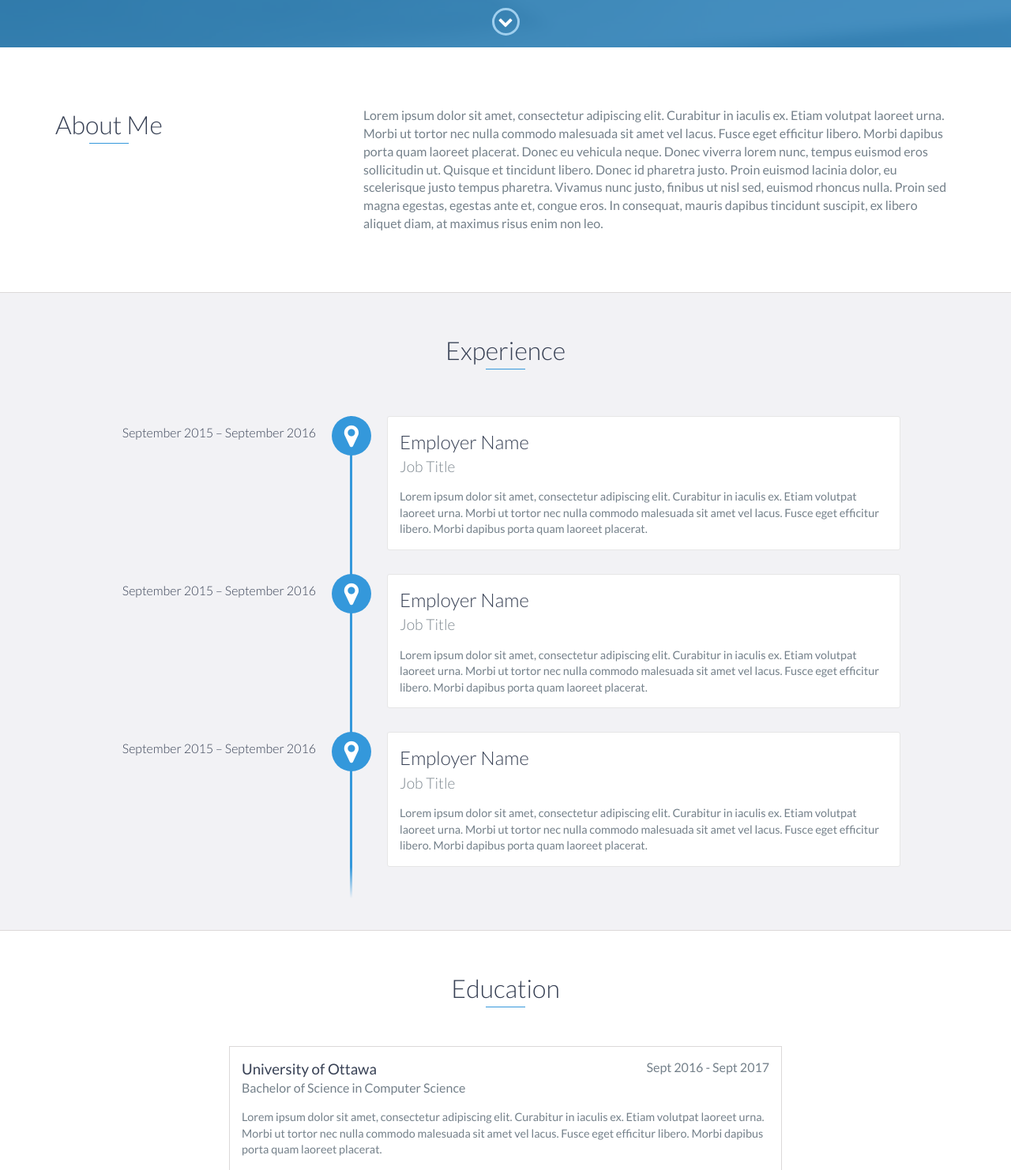
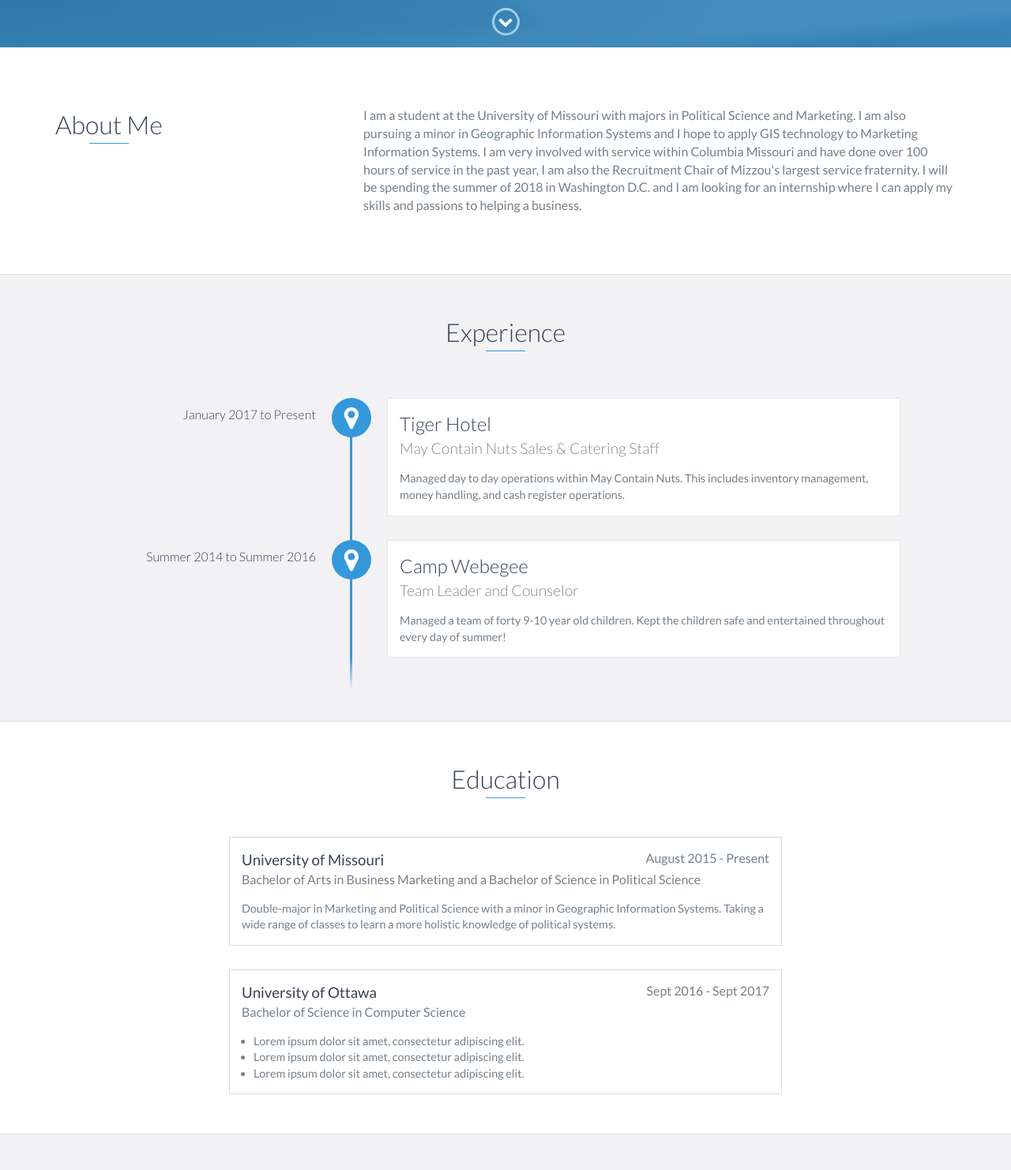
Before and after one commit to duganbrianj/-Brian, a plain HTML site: page index.html in a window 1280 px wide. Shown: the part 740-2222 px from the top of the page at 79% size. Drawn offline with nearby package versions, Linux system fonts and the light colour scheme.

Commit message:
Update index.html

```diff
--- a/index.html
+++ b/index.html
@@ -73,9 +73,9 @@
                 </div>
                 <div class="col-md-8">
                     <p>
-                        Lorem ipsum dolor sit amet, consectetur adipiscing elit. Curabitur in iaculis ex. Etiam volutpat laoreet urna. Morbi ut tortor nec nulla commodo malesuada sit amet vel lacus. Fusce eget efficitur libero. Morbi dapibus porta quam laoreet placerat. Donec
-                        eu vehicula neque. Donec viverra lorem nunc, tempus euismod eros sollicitudin ut. Quisque et tincidunt libero. Donec id pharetra justo. Proin euismod lacinia dolor, eu scelerisque justo tempus pharetra. Vivamus nunc justo, finibus
-                        ut nisl sed, euismod rhoncus nulla. Proin sed magna egestas, egestas ante et, congue eros. In consequat, mauris dapibus tincidunt suscipit, ex libero aliquet diam, at maximus risus enim non leo.
+                        I am a student at the University of Missouri with majors in Political Science and Marketing. I am also pursuing a minor in Geographic Information Systems and I hope to apply GIS technology to Marketing Information Systems.
+			    I am very involved with service within Columbia Missouri and have done over 100 hours of service in the past year, I am also the Recruitment Chair of Mizzou's largest service fraternity. I will be spending the summer
+			    of 2018 in Washington D.C. and I am looking for an internship where I can apply my skills and passions to helping a business.
                     </p>
                 </div>
             </div>
@@ -86,27 +86,19 @@
     <div id="experience" class="background-alt">
         <h2 class="heading">Experience</h2>
         <div id="experience-timeline">
-            <div data-date="September 2015 – September 2016">
-                <h3>Employer Name</h3>
-                <h4>Job Title</h4>
+            <div data-date="January 2017 to Present">
+                <h3>Tiger Hotel</h3>
+                <h4>May Contain Nuts Sales & Catering Staff</h4>
                 <p>
-                    Lorem ipsum dolor sit amet, consectetur adipiscing elit. Curabitur in iaculis ex. Etiam volutpat laoreet urna. Morbi ut tortor nec nulla commodo malesuada sit amet vel lacus. Fusce eget efficitur libero. Morbi dapibus porta quam laoreet placerat.
+                    Managed day to day operations within May Contain Nuts. This includes inventory management, money handling, and cash register operations.
                 </p>
             </div>
 
-            <div data-date="September 2015 – September 2016">
-                <h3>Employer Name</h3>
-                <h4>Job Title</h4>
+            <div data-date="Summer 2014 to Summer 2016">
+                <h3>Camp Webegee</h3>
+                <h4>Team Leader and Counselor</h4>
                 <p>
-                    Lorem ipsum dolor sit amet, consectetur adipiscing elit. Curabitur in iaculis ex. Etiam volutpat laoreet urna. Morbi ut tortor nec nulla commodo malesuada sit amet vel lacus. Fusce eget efficitur libero. Morbi dapibus porta quam laoreet placerat.
-                </p>
-            </div>
-
-            <div data-date="September 2015 – September 2016">
-                <h3>Employer Name</h3>
-                <h4>Job Title</h4>
-                <p>
-                    Lorem ipsum dolor sit amet, consectetur adipiscing elit. Curabitur in iaculis ex. Etiam volutpat laoreet urna. Morbi ut tortor nec nulla commodo malesuada sit amet vel lacus. Fusce eget efficitur libero. Morbi dapibus porta quam laoreet placerat.
+                    Managed a team of forty 9-10 year old children. Kept the children safe and entertained throughout every day of summer!
                 </p>
             </div>
         </div>
@@ -116,11 +108,11 @@
     <div id="education">
         <h2 class="heading">Education</h2>
         <div class="education-block">
-            <h3>University of Ottawa</h3>
-            <span class="education-date">Sept 2016 - Sept 2017</span>
-            <h4>Bachelor of Science in Computer Science</h4>
+            <h3>University of Missouri</h3>
+            <span class="education-date">August 2015 - Present</span>
+            <h4>Bachelor of Arts in Business Marketing and a Bachelor of Science in Political Science</h4>
             <p>
-                Lorem ipsum dolor sit amet, consectetur adipiscing elit. Curabitur in iaculis ex. Etiam volutpat laoreet urna. Morbi ut tortor nec nulla commodo malesuada sit amet vel lacus. Fusce eget efficitur libero. Morbi dapibus porta quam laoreet placerat.
+                Double-major in Marketing and Political Science with a minor in Geographic Information Systems. Taking a wide range of classes to learn a more holistic knowledge of political systems.
             </p>
         </div>
         <!-- End .education-block -->
```
